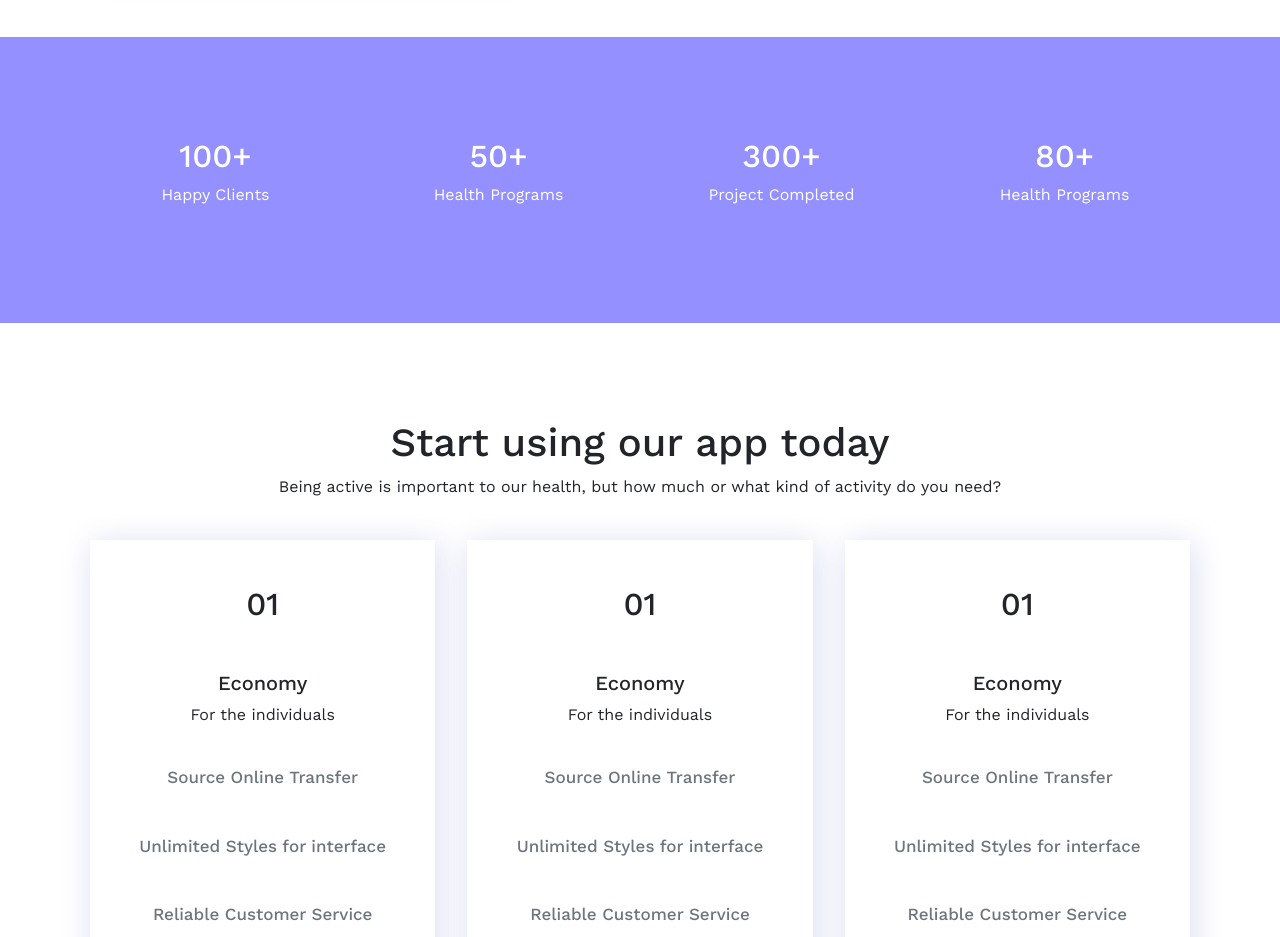
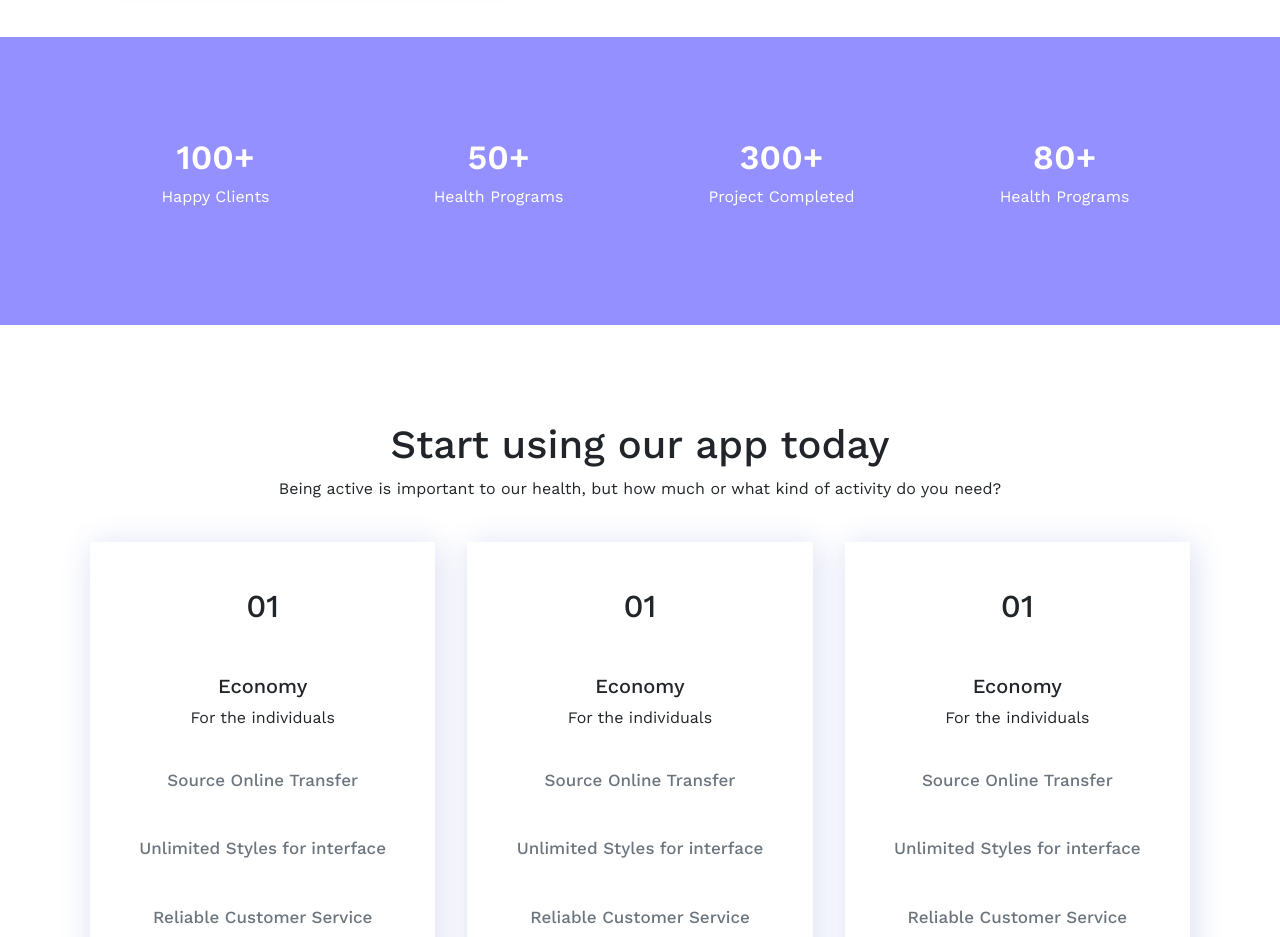
Before and after one commit to developertanvirulislam/Day-22, a plain HTML site: page index.html in a window 1280 px wide. Shown: the part 1100-2037 px from the top of the page. Drawn offline with nearby package versions, Linux system fonts and the light colour scheme.

Commit message:
Update style.css

```diff
--- a/style.css
+++ b/style.css
@@ -80,6 +80,11 @@ ul.navbar-nav.mx-auto.mb-2.mb-lg-0.float-right {
     padding: 100px 0px;
 }
 
+.counter_text h2 {
+    font-size: 34px;
+    font-weight: 600;
+}
+
 
 /* >>>>>>>>>>>>>>>>our_app_text<<<<<<<<<<<<<<<<<< */
 
```
